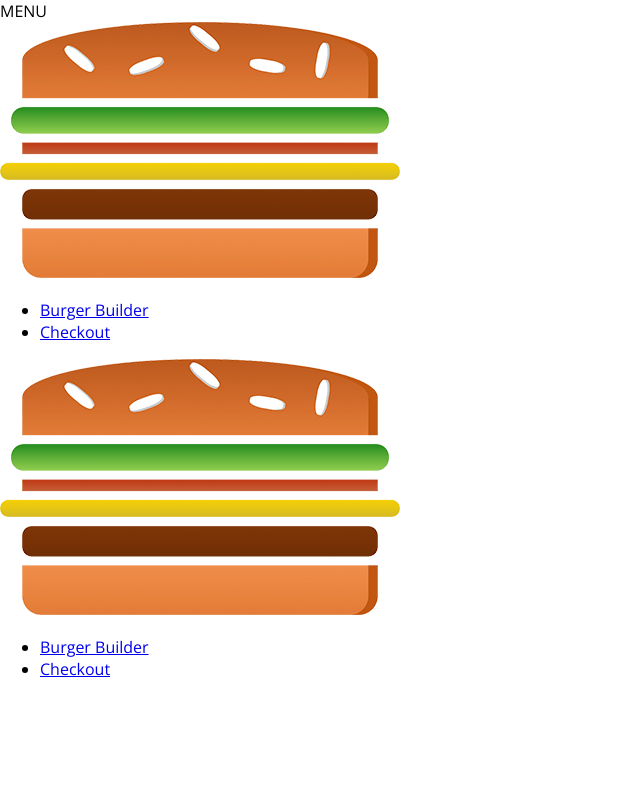
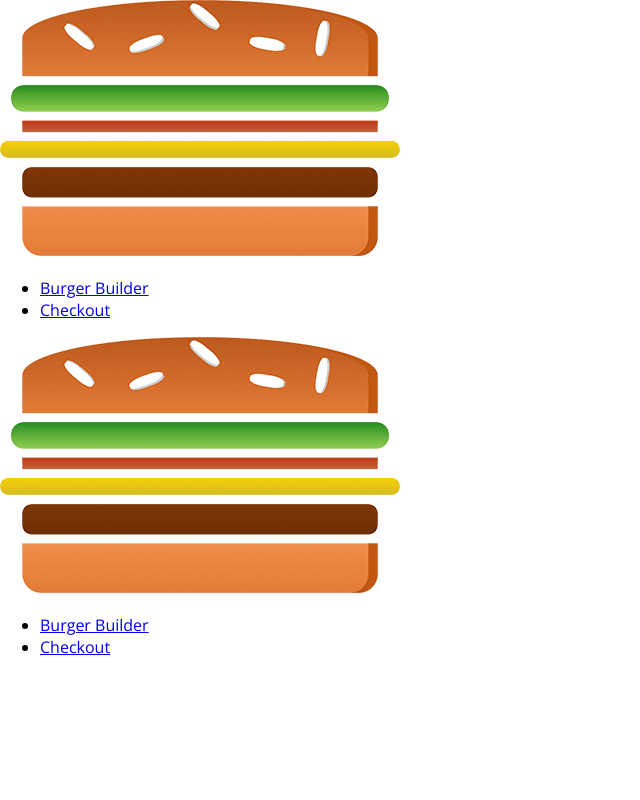
Before and after one commit to BrooksPatola/Burger-Builder, a React app: page / in a window 1280 px wide. Shown: the top 800 px of the page, without its empty margins (0-640 px from the left). Built offline with nearby package versions, Linux system fonts and the light colour scheme.

Commit message:
adding sideDrawer toggle button

```diff
--- a/src/components/Layout/Layout.js
+++ b/src/components/Layout/Layout.js
@@ -14,11 +14,16 @@
         this.setState({showSideDrawer: false});
     }
 
+    SideDrawerToggleHandler = () => {
+        this.setState((prevState) => {
+            return {showSideDrawer: !prevState.showSideDrawer};
+        });
+    }
 
 render() {
     return (
     <Aux>
-    <Toolbar />
+    <Toolbar drawerToggleClicked ={this.SideDrawerToggleHandler} />
     <SideDrawer
         open={this.state.showSideDrawer}
         closed={this.SideDrawerClosedHandler} />
--- a/src/components/Navigation/Toolbar/Toolbar.js
+++ b/src/components/Navigation/Toolbar/Toolbar.js
@@ -4,12 +4,15 @@
 import classes from './Toolbar.css';
 import Logo from '../../Logo/Logo';
 import NavigationItems from '../NavigationItems/NavigationItems';
+import DrawerToggle from '../SideDrawer/DrawerToggle/DrawerToggle';
 
 const toolbar = (props) => (
 
     <header className={classes.Toolbar}>
-        <div>MENU</div>
-        <Logo height="80%"/>
+       <DrawerToggle clicked={props.DrawerToggleClicked} />
+       <div className={classes.Logo}>
+        <Logo />
+        </div>
         <nav className={classes.DesktopOnly}>
             <NavigationItems />
         </nav>
```
